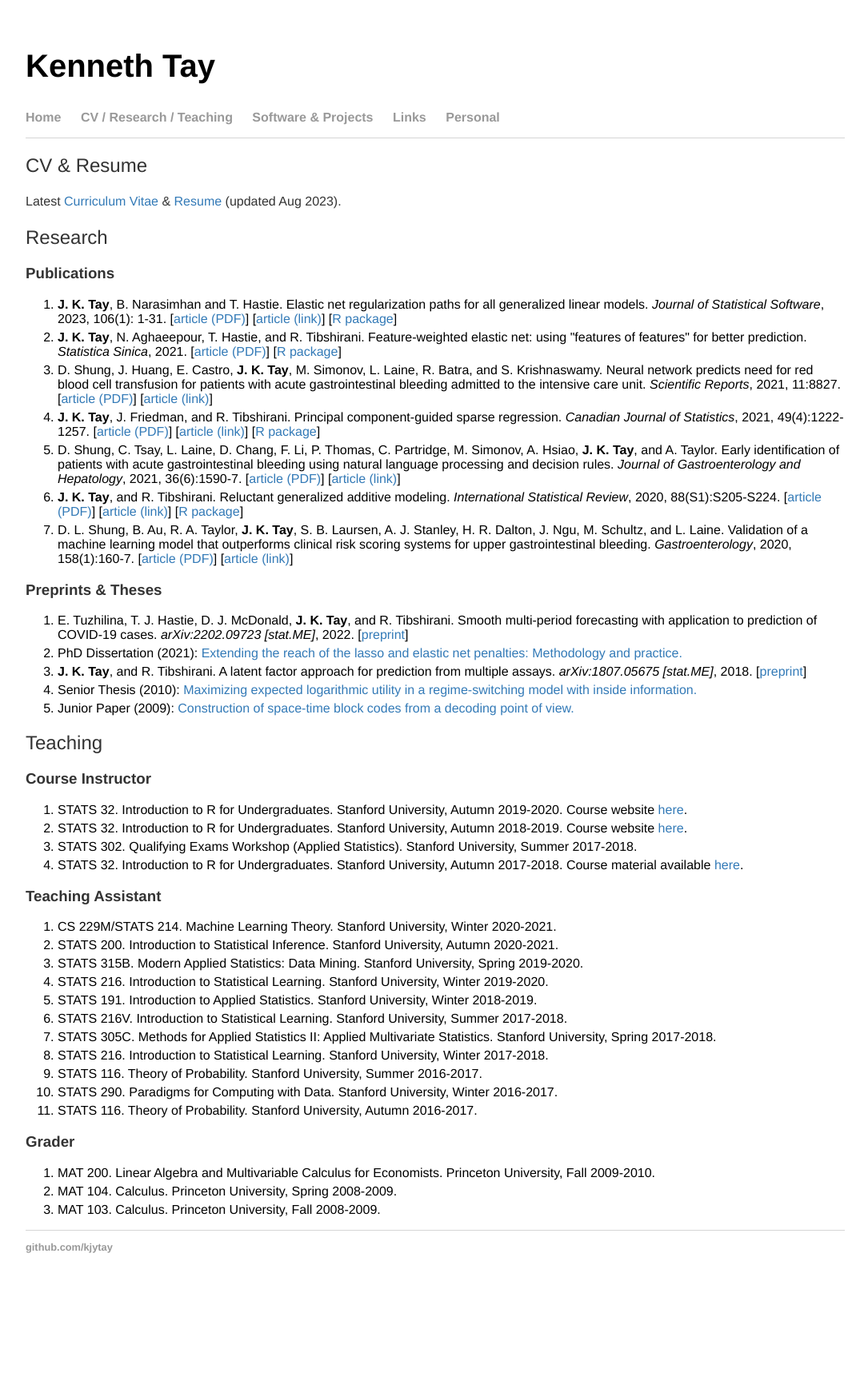
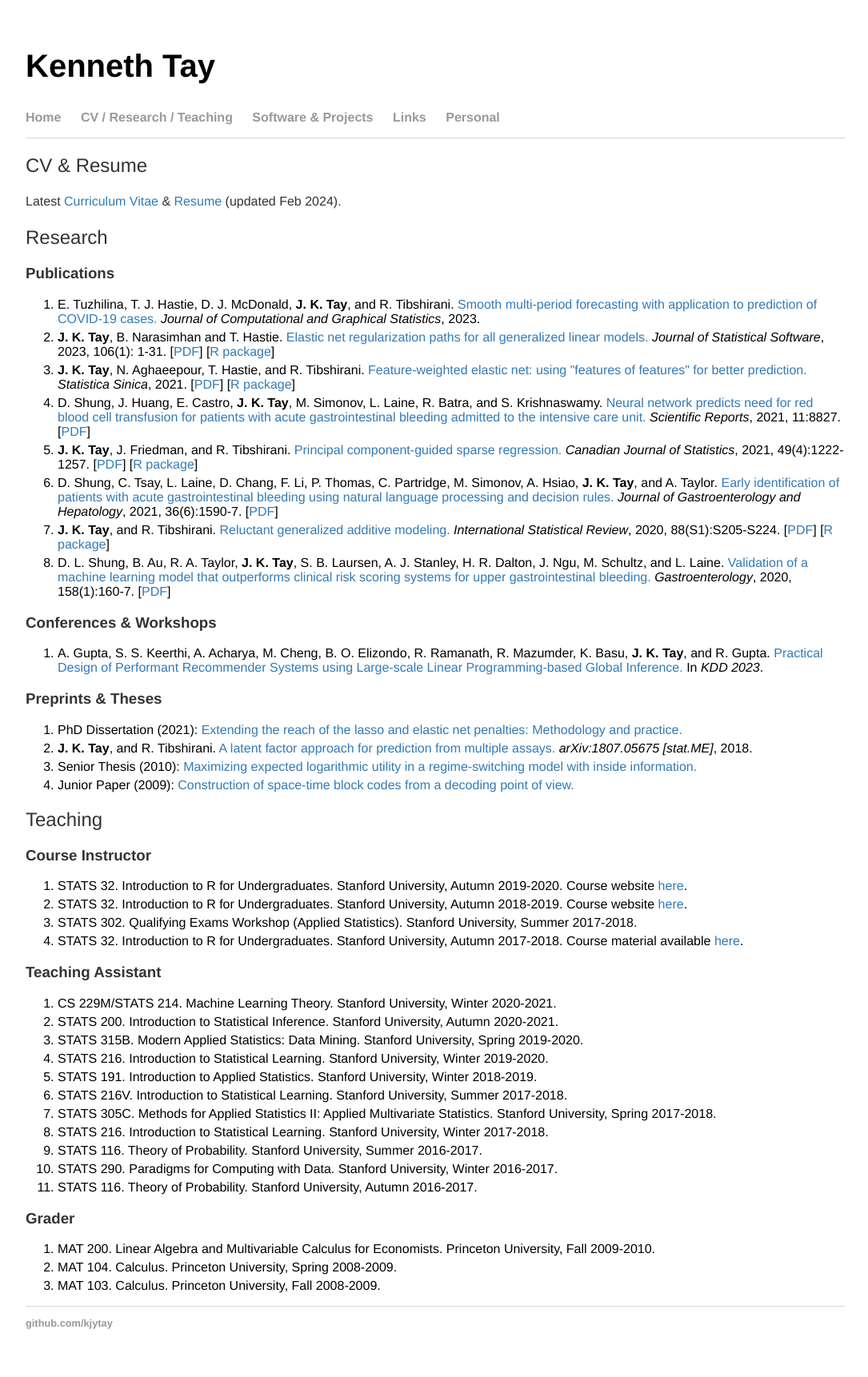
Before and after one commit to kjytay/kjytay.github.io, a Jekyll site: the page built from cv/index.html, in a window 1280 px wide. Shown: the whole page at 80% size, without its empty margins (96-1181 px from the left). Built offline with Jekyll 4.4.1, drawn with Linux system fonts in a browser that asks for light colours; before the commit the page ends 1627 px from its top, so only the background shows below that.

Commit message:
Update CV page.

```diff
--- a/cv/index.html
+++ b/cv/index.html
@@ -5,40 +5,76 @@ title: Kenneth Tay
 
 <div class="blurb">
   <h2>CV & Resume</h2>
-  <p>Latest <a href="CV 2023-08-21.pdf">Curriculum Vitae</a> & <a href="Resume 2023-08-21.pdf">Resume</a> (updated Aug 2023).</p>
+  <p>Latest <a href="CV 2024-02-13.pdf">Curriculum Vitae</a> & <a href="Resume 2024-02-13.pdf">Resume</a> (updated Feb
+    2024).</p>
   <h2>Research</h2>
   <h3>Publications</h3>
   <ol>
-    <li><b>J. K. Tay</b>, B. Narasimhan and T. Hastie. Elastic net regularization paths for all generalized linear models. <i>Journal of Statistical Software</i>, 2023, 106(1): 1-31. [<a href="elasticnet2023.pdf">article (PDF)</a>] [<a href="https://www.jstatsoft.org/article/view/v106i01">article (link)</a>] [<a href="https://CRAN.R-project.org/package=glmnet">R package</a>]</li>
+    <li>E. Tuzhilina, T. J. Hastie, D. J. McDonald, <b>J. K. Tay</b>, and R. Tibshirani. <a href="https://www.tandfonline.com/doi/full/10.1080/10618600.2023.2285337">Smooth multi-period forecasting
+      with application to prediction of COVID-19 cases.</a> <i>Journal of Computational and Graphical Statistics</i>, 2023.</li>
+    <li><b>J. K. Tay</b>, B. Narasimhan and T. Hastie. <a href="https://www.jstatsoft.org/article/view/v106i01">Elastic net regularization paths for all generalized linear
+      models.</a> <i>Journal of Statistical Software</i>, 2023, 106(1): 1-31. [<a href="elasticnet2023.pdf">PDF</a>] [<a
+        href="https://CRAN.R-project.org/package=glmnet">R package</a>]</li>
 
-    <li><b>J. K. Tay</b>, N. Aghaeepour, T. Hastie, and R. Tibshirani. Feature-weighted elastic net: using "features of features" for better prediction. <i>Statistica Sinica</i>, 2021. [<a href="http://www3.stat.sinica.edu.tw/ss_newpaper/SS-2020-0226_na.pdf">article (PDF)</a>] [<a href="https://github.com/kjytay/fwelnet">R package</a>]</li>
+    <li><b>J. K. Tay</b>, N. Aghaeepour, T. Hastie, and R. Tibshirani. <a href="https://www.ncbi.nlm.nih.gov/pmc/articles/PMC10129060/">Feature-weighted elastic net: using "features of
+      features" for better prediction.</a> <i>Statistica Sinica</i>, 2021. [<a
+        href="http://www3.stat.sinica.edu.tw/ss_newpaper/SS-2020-0226_na.pdf">PDF</a>] [<a
+        href="https://github.com/kjytay/fwelnet">R package</a>]</li>
 
-    <li>D. Shung, J. Huang, E. Castro, <b>J. K. Tay</b>, M. Simonov, L. Laine, R. Batra, and S. Krishnaswamy. Neural network predicts need for red blood cell transfusion for patients with acute gastrointestinal bleeding admitted to the intensive care unit. <i>Scientific Reports</i>, 2021, 11:8827. [<a href="https://www.nature.com/articles/s41598-021-88226-3.pdf">article (PDF)</a>] [<a href="https://www.nature.com/articles/s41598-021-88226-3">article (link)</a>]</li>
+    <li>D. Shung, J. Huang, E. Castro, <b>J. K. Tay</b>, M. Simonov, L. Laine, R. Batra, and S. Krishnaswamy. <a
+      href="https://www.nature.com/articles/s41598-021-88226-3">Neural
+      network predicts need for red blood cell transfusion for patients with acute gastrointestinal bleeding admitted to
+      the intensive care unit.</a> <i>Scientific Reports</i>, 2021, 11:8827. [<a
+        href="https://www.nature.com/articles/s41598-021-88226-3.pdf">PDF</a>]</li>
 
-    <li><b>J. K. Tay</b>, J. Friedman, and R. Tibshirani. Principal component-guided sparse regression. <i>Canadian Journal of Statistics</i>, 2021, 49(4):1222-1257. [<a href="https://onlinelibrary.wiley.com/share/author/9Q7VYXIIHYSWNXWXJBRJ?target=10.1002/cjs.11617">article (PDF)</a>] [<a href="https://onlinelibrary.wiley.com/doi/10.1002/cjs.11617">article (link)</a>] [<a href="https://CRAN.R-project.org/package=pcLasso">R package</a>]</li>
+    <li><b>J. K. Tay</b>, J. Friedman, and R. Tibshirani. <a href="https://onlinelibrary.wiley.com/doi/10.1002/cjs.11617">Principal component-guided sparse regression.</a> <i>Canadian
+        Journal of Statistics</i>, 2021, 49(4):1222-1257. [<a
+        href="https://onlinelibrary.wiley.com/share/author/9Q7VYXIIHYSWNXWXJBRJ?target=10.1002/cjs.11617">PDF</a>] [<a
+        href="https://CRAN.R-project.org/package=pcLasso">R package</a>]</li>
 
-    <li>D. Shung, C. Tsay, L. Laine, D. Chang, F. Li, P. Thomas, C. Partridge, M. Simonov, A. Hsiao, <b>J. K. Tay</b>, and A. Taylor. Early identification of patients with acute gastrointestinal bleeding using natural language processing and decision rules. <i>Journal of Gastroenterology and Hepatology</i>, 2021, 36(6):1590-7. [<a href="https://onlinelibrary.wiley.com/share/author/2NTB6R2U8MTV2RHH3B28?target=10.1111/jgh.15313">article (PDF)</a>] [<a href="https://onlinelibrary.wiley.com/doi/abs/10.1111/jgh.15313">article (link)</a>]</li>
+    <li>D. Shung, C. Tsay, L. Laine, D. Chang, F. Li, P. Thomas, C. Partridge, M. Simonov, A. Hsiao, <b>J. K. Tay</b>,
+      and A. Taylor. <a href="https://onlinelibrary.wiley.com/doi/abs/10.1111/jgh.15313">Early identification of patients with acute gastrointestinal bleeding using natural language
+      processing and decision rules.</a> <i>Journal of Gastroenterology and Hepatology</i>, 2021, 36(6):1590-7. [<a
+        href="https://onlinelibrary.wiley.com/share/author/2NTB6R2U8MTV2RHH3B28?target=10.1111/jgh.15313">PDF</a>]</li>
 
-    <li><b>J. K. Tay</b>, and R. Tibshirani. Reluctant generalized additive modeling. <i>International Statistical Review</i>, 2020, 88(S1):S205-S224. [<a href="https://onlinelibrary.wiley.com/share/author/JU2BUEIEFMDJBQKHRPYV?target=10.1111/insr.12429">article (PDF)</a>] [<a href="https://onlinelibrary.wiley.com/doi/10.1111/insr.12429">article (link)</a>] [<a href="https://CRAN.R-project.org/package=relgam">R package</a>]</li>
+    <li><b>J. K. Tay</b>, and R. Tibshirani. <a href="https://onlinelibrary.wiley.com/doi/10.1111/insr.12429">Reluctant generalized additive modeling.</a> <i>International Statistical
+        Review</i>, 2020, 88(S1):S205-S224. [<a
+        href="https://onlinelibrary.wiley.com/share/author/JU2BUEIEFMDJBQKHRPYV?target=10.1111/insr.12429">PDF</a>] [<a
+        href="https://CRAN.R-project.org/package=relgam">R package</a>]</li>
 
-    <li>D. L. Shung, B. Au, R. A. Taylor, <b>J. K. Tay</b>, S. B. Laursen, A. J. Stanley, H. R. Dalton, J. Ngu, M. Schultz, and L. Laine. Validation of a machine learning model that outperforms clinical risk scoring systems for upper gastrointestinal bleeding. <i>Gastroenterology</i>, 2020, 158(1):160-7. [<a href="Shung2020_validation.pdf">article (PDF)</a>] [<a href="https://www.gastrojournal.org/article/S0016-5085(19)41342-5/fulltext">article (link)</a>]</li>
+    <li>D. L. Shung, B. Au, R. A. Taylor, <b>J. K. Tay</b>, S. B. Laursen, A. J. Stanley, H. R. Dalton, J. Ngu, M.
+      Schultz, and L. Laine. <a
+      href="https://www.gastrojournal.org/article/S0016-5085(19)41342-5/fulltext">Validation of a machine learning model that outperforms clinical risk scoring systems for
+      upper gastrointestinal bleeding.</a> <i>Gastroenterology</i>, 2020, 158(1):160-7. [<a
+        href="Shung2020_validation.pdf">PDF</a>]</li>
   </ol>
+  <h3>Conferences & Workshops</h3>
+  <ol>
+    <li>A. Gupta, S. S. Keerthi, A. Acharya, M. Cheng, B. O. Elizondo, R. Ramanath, R. Mazumder, K. Basu, <b>J. K. Tay</b>, and R. Gupta. <a href="https://sites.google.com/view/kdd-2023-large-scale-lps">Practical Design of Performant Recommender Systems using Large-scale Linear Programming-based Global Inference.</a> In <i>KDD 2023</i>.</li>
+  </ol>
+
   <h3>Preprints & Theses</h3>
   <ol>
-    <li>E. Tuzhilina, T. J. Hastie, D. J. McDonald, <b>J. K. Tay</b>, and R. Tibshirani. Smooth multi-period forecasting with application to prediction of COVID-19 cases. <i>arXiv:2202.09723 [stat.ME]</i>, 2022. [<a href="https://arxiv.org/abs/2202.09723">preprint</a>]</li>
-    <li>PhD Dissertation (2021): <a href="kjytay_dissertation_final2.pdf">Extending the reach of the lasso and elastic net penalties: Methodology and practice.</a></li>
-    <li><b>J. K. Tay</b>, and R. Tibshirani. A latent factor approach for prediction from multiple assays. <i>arXiv:1807.05675 [stat.ME]</i>, 2018. [<a href="https://arxiv.org/abs/1807.05675">preprint</a>]</li>
-    <li>Senior Thesis (2010): <a href="Senior Thesis.pdf">Maximizing expected logarithmic utility in a regime-switching model with inside information.</a></li>
-    <li>Junior Paper (2009): <a href="Junior Paper.pdf">Construction of space-time block codes from a decoding point of view.</a></li>
+    <li>PhD Dissertation (2021): <a href="kjytay_dissertation_final2.pdf">Extending the reach of the lasso and elastic
+        net penalties: Methodology and practice.</a></li>
+    <li><b>J. K. Tay</b>, and R. Tibshirani. <a href="https://arxiv.org/abs/1807.05675">A latent factor approach for prediction from multiple assays.</a>
+      <i>arXiv:1807.05675 [stat.ME]</i>, 2018.</li>
+    <li>Senior Thesis (2010): <a href="Senior Thesis.pdf">Maximizing expected logarithmic utility in a regime-switching
+        model with inside information.</a></li>
+    <li>Junior Paper (2009): <a href="Junior Paper.pdf">Construction of space-time block codes from a decoding point of
+        view.</a></li>
   </ol>
 
   <h2>Teaching</h3>
     <h3>Course Instructor</h3>
     <ol>
-    <li>STATS 32. Introduction to R for Undergraduates. Stanford University, Autumn 2019-2020. Course website <a href="stats32-aut2019/">here</a>.</li>
-    <li>STATS 32. Introduction to R for Undergraduates. Stanford University, Autumn 2018-2019. Course website <a href="stats32-aut2018/">here</a>.</li>
+      <li>STATS 32. Introduction to R for Undergraduates. Stanford University, Autumn 2019-2020. Course website <a
+          href="stats32-aut2019/">here</a>.</li>
+      <li>STATS 32. Introduction to R for Undergraduates. Stanford University, Autumn 2018-2019. Course website <a
+          href="stats32-aut2018/">here</a>.</li>
       <li>STATS 302. Qualifying Exams Workshop (Applied Statistics). Stanford University, Summer 2017-2018.</li>
-    <li>STATS 32. Introduction to R for Undergraduates. Stanford University, Autumn 2017-2018. Course material available <a href="https://github.com/kjytay/STATS-32-Fall-2017-18">here</a>.</li>
+      <li>STATS 32. Introduction to R for Undergraduates. Stanford University, Autumn 2017-2018. Course material
+        available <a href="https://github.com/kjytay/STATS-32-Fall-2017-18">here</a>.</li>
     </ol>
     <h3>Teaching Assistant</h3>
     <ol>
@@ -48,7 +84,8 @@ title: Kenneth Tay
       <li> STATS 216. Introduction to Statistical Learning. Stanford University, Winter 2019-2020.</li>
       <li> STATS 191. Introduction to Applied Statistics. Stanford University, Winter 2018-2019.</li>
       <li> STATS 216V. Introduction to Statistical Learning. Stanford University, Summer 2017-2018.</li>
-    <li> STATS 305C. Methods for Applied Statistics II: Applied Multivariate Statistics. Stanford University, Spring 2017-2018.</li>
+      <li> STATS 305C. Methods for Applied Statistics II: Applied Multivariate Statistics. Stanford University, Spring
+        2017-2018.</li>
       <li> STATS 216. Introduction to Statistical Learning. Stanford University, Winter 2017-2018.</li>
       <li> STATS 116. Theory of Probability. Stanford University, Summer 2016-2017.</li>
       <li> STATS 290. Paradigms for Computing with Data. Stanford University, Winter 2016-2017.</li>
```
Also changed, not shown: 5 other files. Lines whose indentation alone changed are shown as unchanged.
